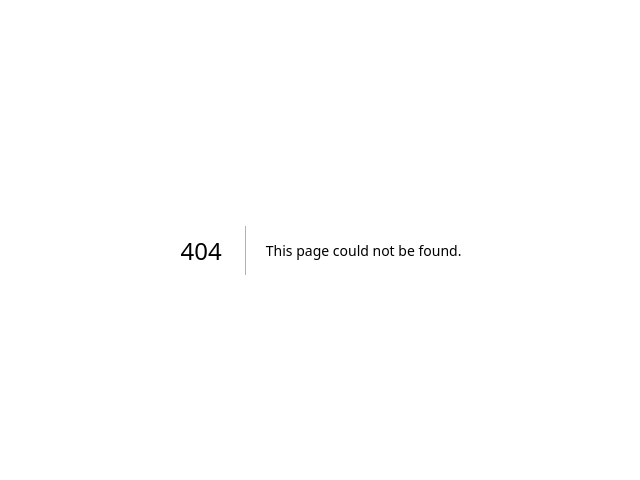
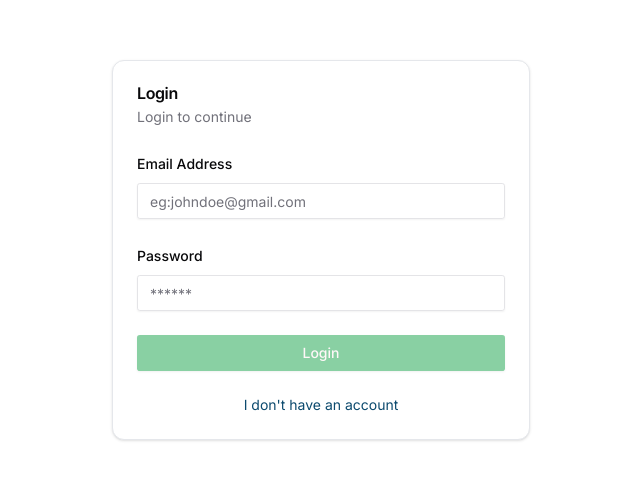
Before and after one commit to bagaichadharanadm/bagaicha-dharan, a Next.js app: page /auth/login in a window 1280 px wide. Before the commit this address had no page. Shown: the part 150-630 px from the top of the page, without its empty margins (319-959 px from the left). Built offline with nearby package versions, Linux system fonts and the light colour scheme.

Commit message:
add auth pages

```diff
--- /dev/null
+++ b/app/auth/layout.tsx
@@ -0,0 +1,7 @@
+export default function AuthLayout({
+  children,
+}: Readonly<{
+  children: React.ReactNode;
+}>) {
+  return <div className="h-screen w-screen flex flex-col justify-center items-center">{children}</div>;
+}
--- /dev/null
+++ b/app/auth/login/page.tsx
@@ -0,0 +1,24 @@
+import { LoginForm } from '@/components/auth/login-form';
+import { Card, CardContent, CardDescription, CardFooter, CardHeader, CardTitle } from '@/components/ui/card';
+import Link from 'next/link';
+
+export default function Login() {
+  return (
+    <Card>
+      <CardHeader>
+        <CardTitle>Login</CardTitle>
+        <CardDescription>Login to continue</CardDescription>
+      </CardHeader>
+      <CardContent>
+        <LoginForm />
+      </CardContent>
+      <CardFooter className="flex flex-col justify-center items-center">
+        <Link href={`/auth/register`}>
+          <p className="text-sm text-sky-900 hover:underline focus:underline hover:underline-offset-4 focus:underline-offset-4 hover:cursor-pointer focus:cursor-pointer">
+            I don&apos;t have an account
+          </p>
+        </Link>
+      </CardFooter>
+    </Card>
+  );
+}
--- /dev/null
+++ b/app/auth/register/page.tsx
@@ -0,0 +1,24 @@
+import { RegisterForm } from '@/components/auth/register-form';
+import { Card, CardContent, CardDescription, CardFooter, CardHeader, CardTitle } from '@/components/ui/card';
+import Link from 'next/link';
+
+export default function Register() {
+  return (
+    <Card>
+      <CardHeader>
+        <CardTitle>Register</CardTitle>
+        <CardDescription>Create an account</CardDescription>
+      </CardHeader>
+      <CardContent>
+        <RegisterForm />
+      </CardContent>
+      <CardFooter className="flex flex-col justify-center items-center">
+        <Link href={`/auth/login`}>
+          <p className="text-sm text-sky-900 hover:underline focus:underline hover:underline-offset-4 focus:underline-offset-4 hover:cursor-pointer focus:cursor-pointer">
+            I already have an account.
+          </p>
+        </Link>
+      </CardFooter>
+    </Card>
+  );
+}
```
